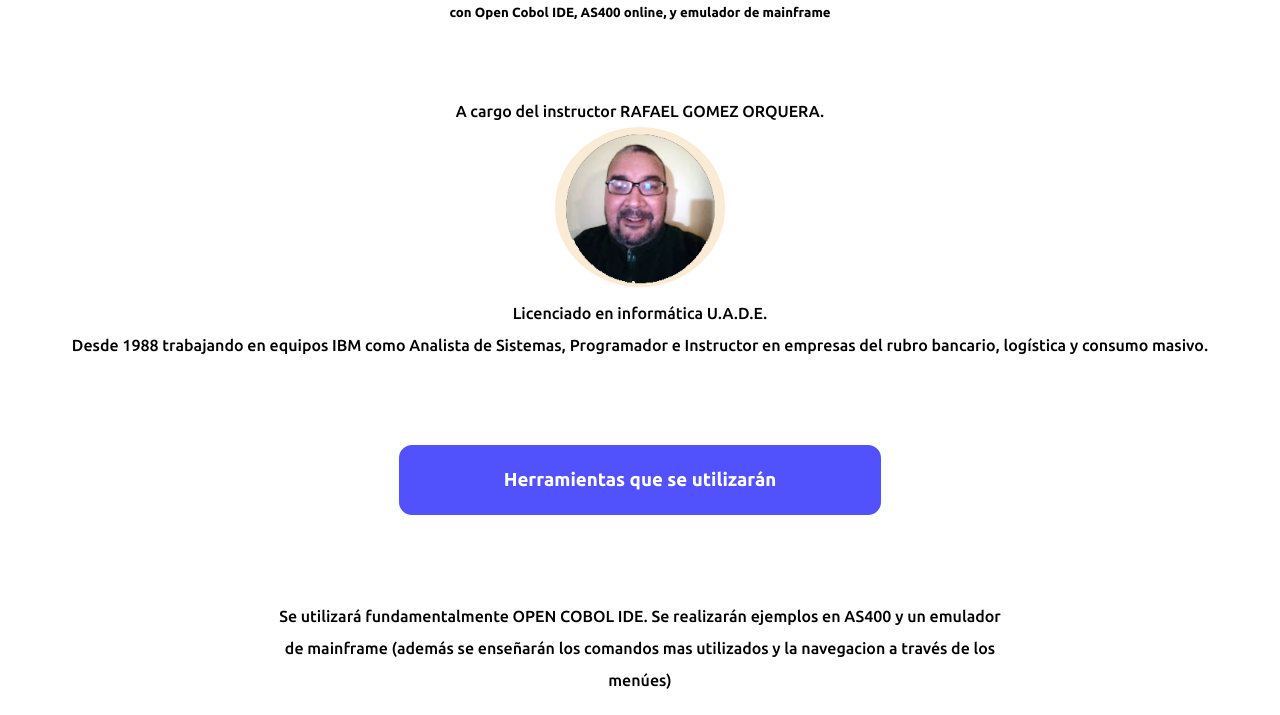
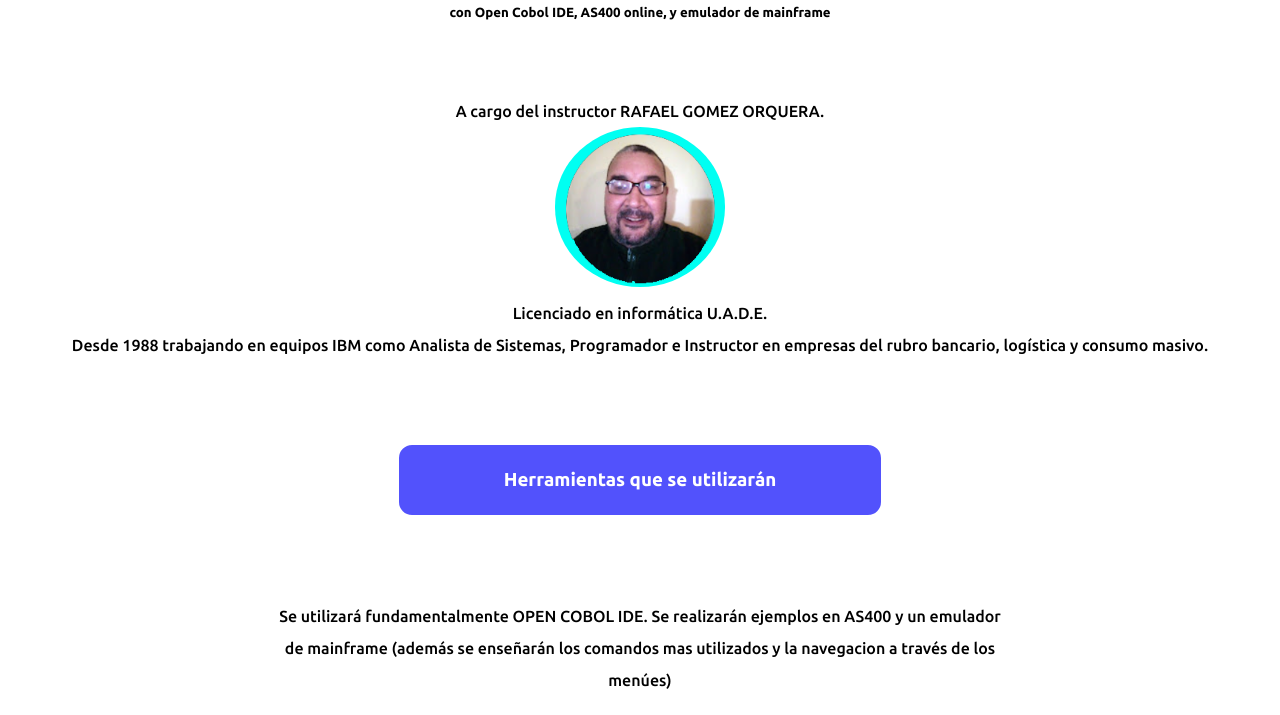
Before and after one commit to COBOL4ALL/COBOL4ALL, a plain HTML site: page index.html in a window 1280 px wide. Shown: the part 85-800 px from the top of the page. Drawn offline with Linux system fonts and the light colour scheme.

Commit message:
002 commit

```diff
--- a/css/style.css
+++ b/css/style.css
@@ -41,7 +41,7 @@ a:visited{
 #instructor > div > img{
     width:15%;
     border-radius: 100%;
-    background-color:antiquewhite;
+    background-color:rgb(0, 255, 242);
     /* background: radial-gradient(transparent 50%, rgb(255, 255, 255) 70%); */
     /* box-shadow: inset -10px -10px 10px 20px white; */
     /* box-shadow: 0 0 30px 30px white inset; */
```
